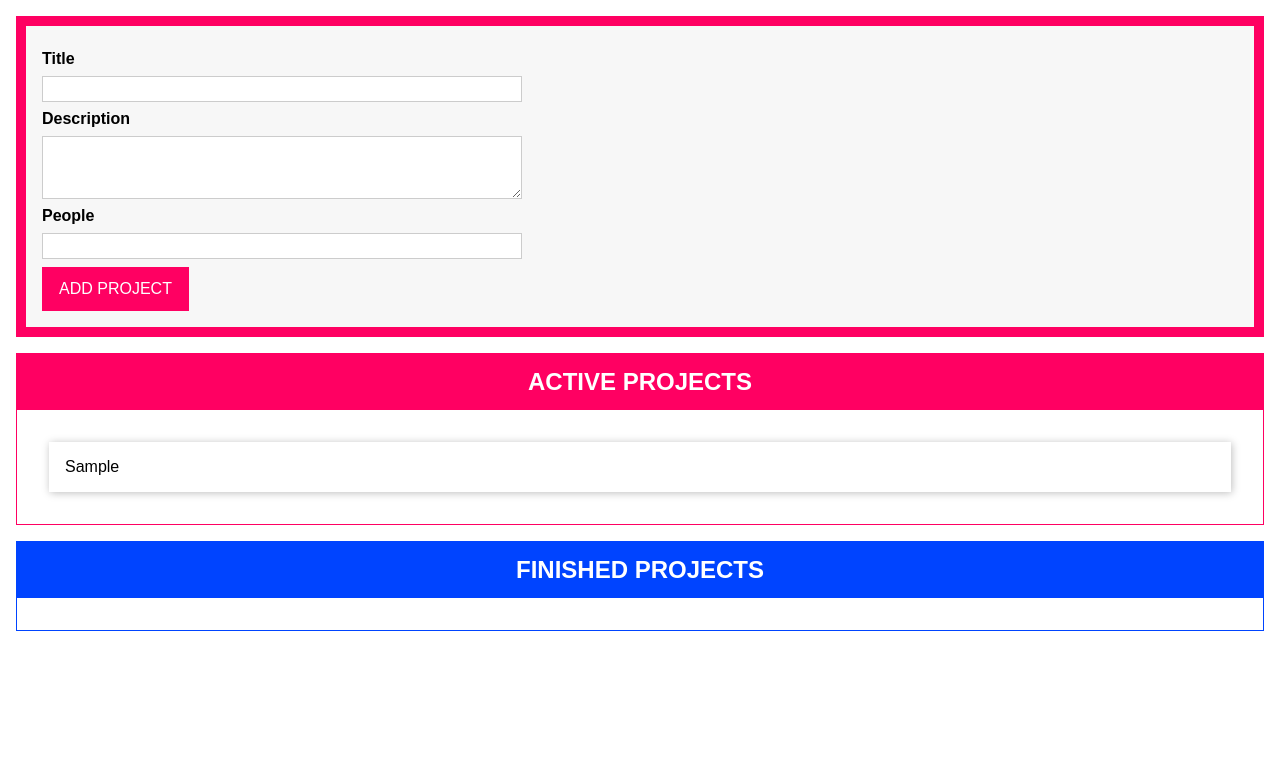
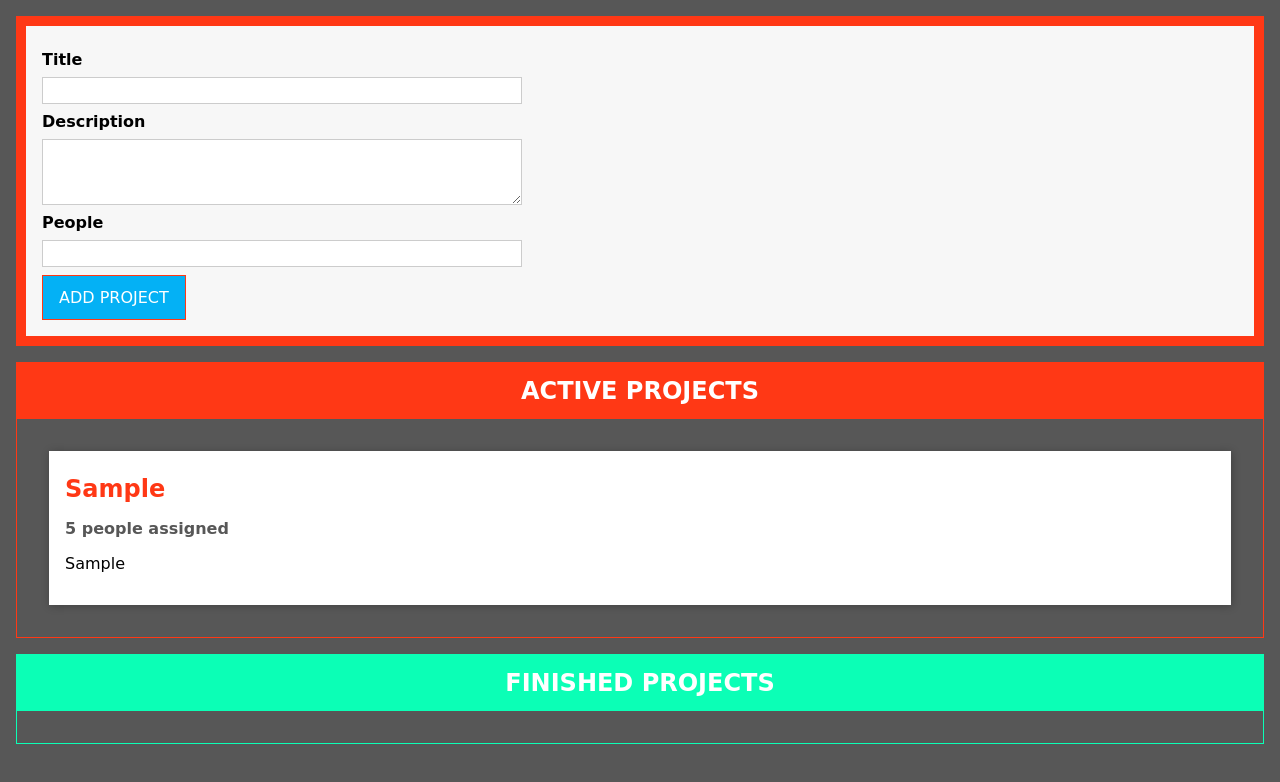
Before and after one commit to Itsaadarsh/DragAndDrop-Typescript, a website with bundled scripts: page index.html in a window 1280 px wide. Both pictures are taken after typing "Sample", "Sample", "5" into the empty fields and a click on the button "ADD PROJECT". Built offline with nearby package versions, Linux system fonts and the light colour scheme.

Commit message:
final 1.0

```diff
--- a/index.html
+++ b/index.html
@@ -27,7 +27,11 @@
       </form>
     </template>
     <template id="single-project">
-      <li></li>
+      <li draggable="true">
+        <h2></h2>
+        <h3></h3>
+        <p></p>
+      </li>
     </template>
     <template id="project-list">
       <section class="projects">
--- a/src/app.ts
+++ b/src/app.ts
@@ -1,6 +1,17 @@
 enum ProjectStatus {
   Active,
   Finished,
+}
+
+interface Draggable {
+  dragStartHandler(event: DragEvent): void;
+  dragEndHandler(event: DragEvent): void;
+}
+
+interface DragTarget {
+  dragOverHandler(event: DragEvent): void;
+  dropHandler(event: DragEvent): void;
+  dragLeaveHandler(event: DragEvent): void;
 }
 
 class Project {
@@ -25,6 +36,16 @@
     this.projects.push(newProject);
     for (const listenerFn of this.listeners) {
       listenerFn(this.projects.slice());
+    }
+  }
+
+  moveProject(projectId: string, newStatus: ProjectStatus) {
+    const project = this.projects.find((prj) => prj.id === projectId);
+    if (project && project.status !== newStatus) {
+      project.status = newStatus;
+      for (const listenerFn of this.listeners) {
+        listenerFn(this.projects.slice());
+      }
     }
   }
 }
@@ -94,7 +115,7 @@
   abstract renderContent(): void;
 }
 
-class ProjectItem extends Component<HTMLUListElement, HTMLLIElement> {
+class ProjectItem extends Component<HTMLUListElement, HTMLLIElement> implements Draggable {
   private project: Project;
 
   constructor(hostId: string, project: Project) {
@@ -104,12 +125,27 @@
     this.configure();
     this.renderContent();
   }
+  @Autobind
+  dragStartHandler(event: DragEvent) {
+    event.dataTransfer!.setData('text/plain', this.project.id);
+    event.dataTransfer!.effectAllowed = 'move';
+  }
+  dragEndHandler(_: DragEvent) {
+    console.log('End');
+  }
 
-  configure() {}
-  renderContent() {}
+  configure() {
+    this.element.addEventListener('dragstart', this.dragStartHandler);
+    this.element.addEventListener('dragend', this.dragEndHandler);
+  }
+  renderContent() {
+    this.element.querySelector('h2')!.textContent = this.project.title;
+    this.element.querySelector('h3')!.textContent = this.project.people.toString() + ` people assigned`;
+    this.element.querySelector('p')!.textContent = this.project.description;
+  }
 }
 
-class ProjectList extends Component<HTMLDivElement, HTMLElement> {
+class ProjectList extends Component<HTMLDivElement, HTMLElement> implements DragTarget {
   assignedProjects: Project[];
   constructor(private type: 'active' | 'finished') {
     super('project-list', 'app', false, `${type}-projects`);
@@ -117,8 +153,29 @@
     this.configure();
     this.renderContent();
   }
+  @Autobind
+  dragOverHandler(event: DragEvent) {
+    if (event.dataTransfer && event.dataTransfer.types[0] === 'text/plain') {
+      event.preventDefault();
+      const listEL = this.element.querySelector('ul')!;
+      listEL.classList.add('droppable');
+    }
+  }
+  @Autobind
+  dropHandler(event: DragEvent) {
+    const prjId = event.dataTransfer!.getData('text/plain');
+    projectstate.moveProject(prjId, this.type === 'active' ? ProjectStatus.Active : ProjectStatus.Finished);
+  }
+  @Autobind
+  dragLeaveHandler(_: DragEvent) {
+    const listEL = this.element.querySelector('ul')!;
+    listEL.classList.remove('droppable');
+  }
 
   configure() {
+    this.element.addEventListener('dragover', this.dragOverHandler);
+    this.element.addEventListener('dragleave', this.dragLeaveHandler);
+    this.element.addEventListener('drop', this.dropHandler);
     projectstate.addListener((projects: Project[]) => {
       const relaventProjects = projects.filter((prj) => {
         if (this.type === 'active') {
@@ -141,9 +198,7 @@
     const listEl = document.getElementById(`${this.type}-projects-list`)! as HTMLUListElement;
     listEl.innerHTML = '';
     for (const prjItems of this.assignedProjects) {
-      const listItem = document.createElement('li');
-      listItem.innerHTML = prjItems.title;
-      listEl.appendChild(listItem);
+      new ProjectItem(this.element.querySelector('ul')!.id, prjItems);
     }
   }
 }
--- a/style.css
+++ b/style.css
@@ -3,7 +3,8 @@
 }
 
 html {
-  font-family: sans-serif;
+  font-family: cursive;
+  background-color: #575757;
 }
 
 body {
@@ -38,8 +39,8 @@
 
 button {
   font: inherit;
-  background: #ff0062;
-  border: 1px solid #ff0062;
+  background: #04b1f5;
+  border: 1px solid #ff3815;
   cursor: pointer;
   color: white;
   padding: 0.75rem 1rem;
@@ -49,19 +50,13 @@
   outline: none;
 }
 
-button:hover,
-button:active {
-  background: #a80041;
-  border-color: #a80041;
-}
-
 .projects {
   margin: 1rem;
-  border: 1px solid #ff0062;
+  border: 1px solid #ff3815;
 }
 
 .projects header {
-  background: #ff0062;
+  background: #ff3815;
   height: 3.5rem;
   display: flex;
   justify-content: center;
@@ -69,11 +64,11 @@
 }
 
 #finished-projects {
-  border-color: #0044ff;
+  border-color: #0bffb6;
 }
 
 #finished-projects header {
-  background: #0044ff;
+  background: #0bffb6;
 }
 
 .projects h2 {
@@ -91,15 +86,16 @@
   box-shadow: 1px 1px 8px rgba(0, 0, 0, 0.26);
   padding: 1rem;
   margin: 1rem;
+  background-color: white;
 }
 
 .projects li h2 {
-  color: #ff0062;
+  color: #ff3815;
   margin: 0.5rem 0;
 }
 
 #finished-projects li h2 {
-  color: #0044ff;
+  color: #0bffb6;
 }
 
 .projects li h3 {
@@ -122,6 +118,6 @@
 #user-input {
   margin: 1rem;
   padding: 1rem;
-  border: 10px solid #ff0062;
+  border: 10px solid #ff3815;
   background: #f7f7f7;
 }
```
Also changed, not shown: dist/app.js, 1 other file.
